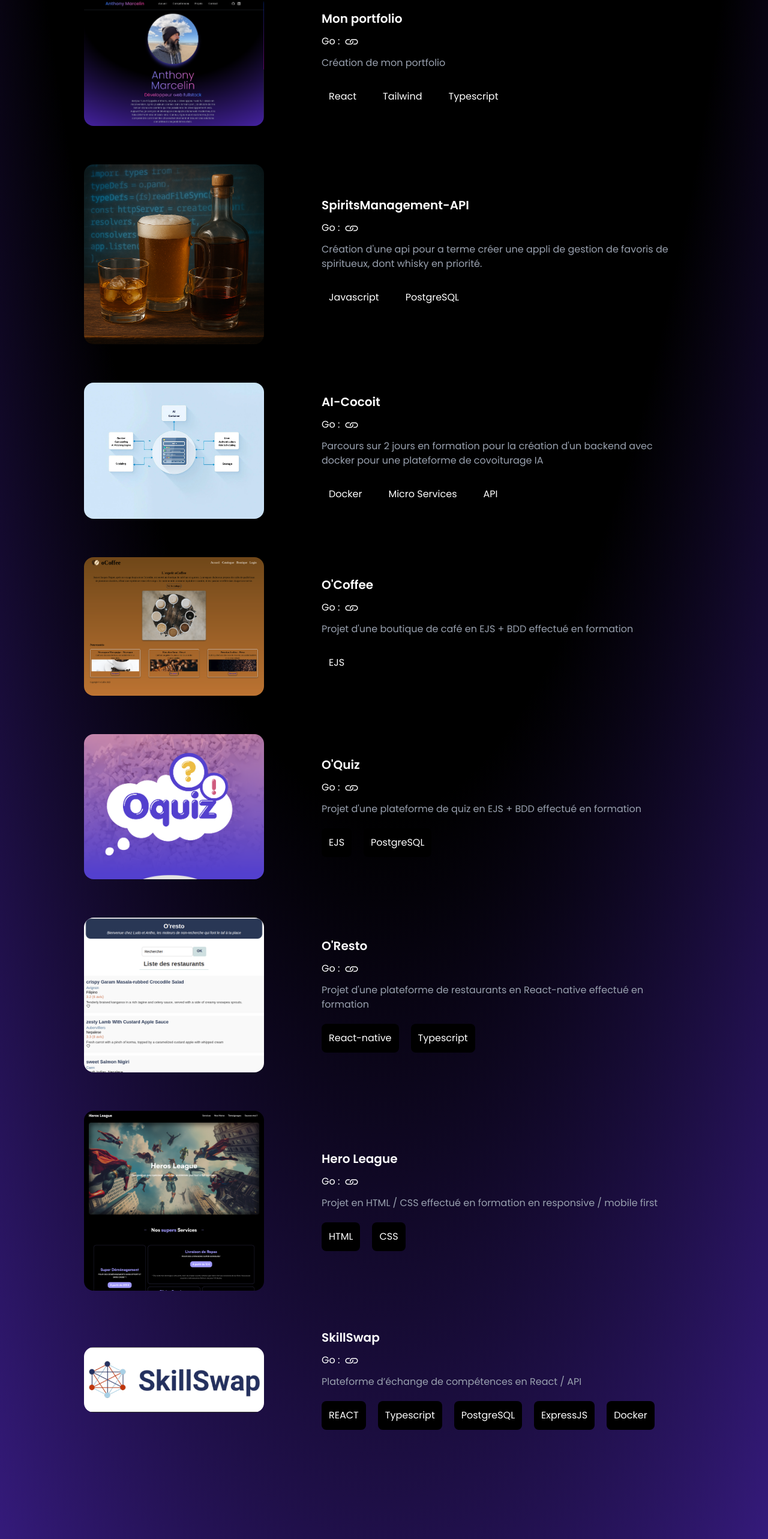
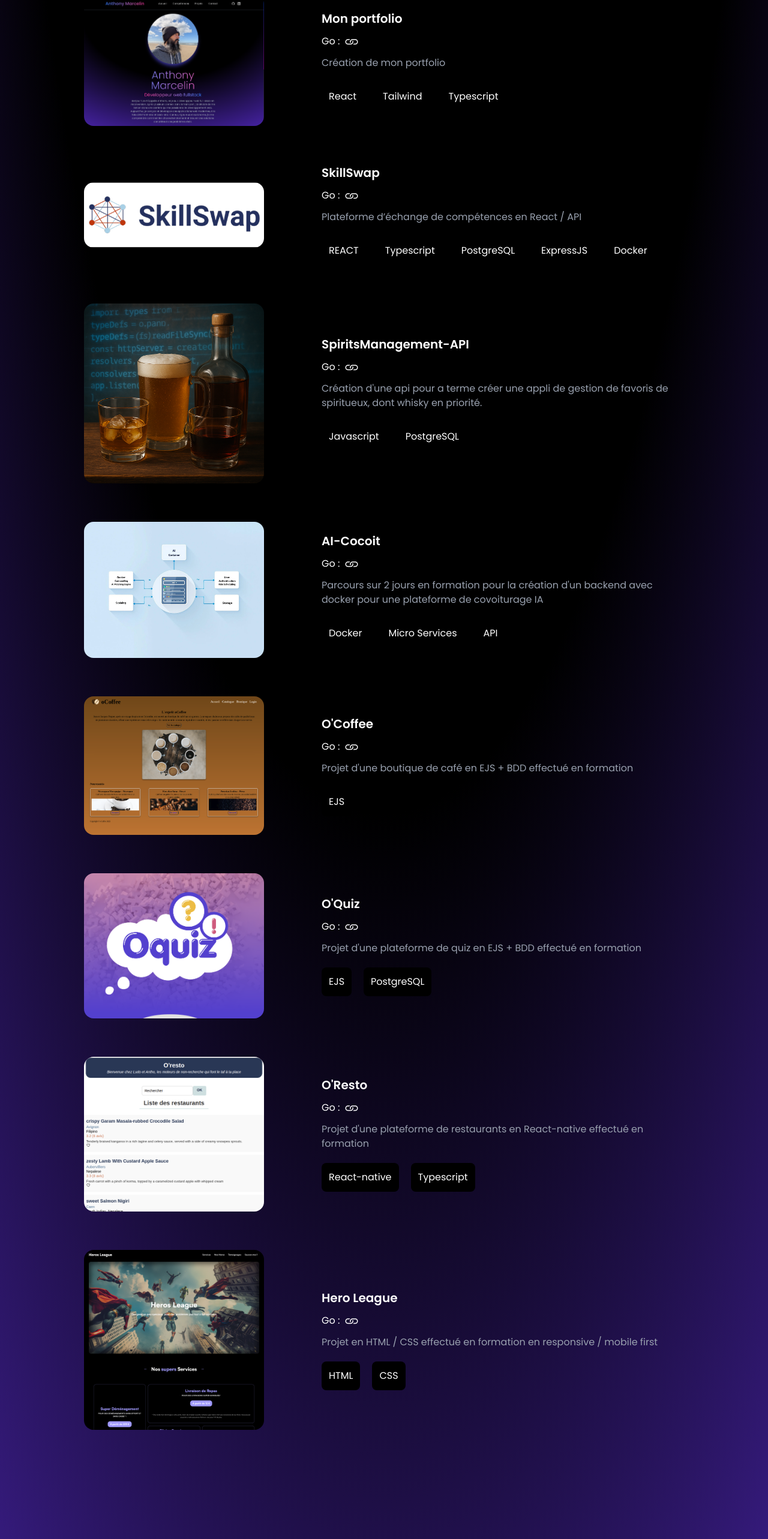
Before and after one commit to AnthonyMarcelin/portfolio, a React (Vite) app: page / in a window 1280 px wide. Shown: the part 1775-4341 px from the top of the page at 60% size. Built offline with nearby package versions, Linux system fonts and the light colour scheme.

Commit message:
fix: change skillswap list order

```diff
--- a/src/data/projects.ts
+++ b/src/data/projects.ts
@@ -6,6 +6,14 @@ const projects = [
     link: "https://github.com/AnthonyMarcelin/portfolio",
     description: "Création de mon portfolio",
     techno: ["React", "Tailwind", "Typescript"],
+  },
+  {
+    image: "/images/skillswap.webp",
+    alt: "photo du projet",
+    title: "SkillSwap",
+    link: "https://github.com/AnthonyMarcelin/SkillSwap",
+    description: "Plateforme d’échange de compétences en React / API",
+    techno: ["REACT", "Typescript", "PostgreSQL", "ExpressJS", "Docker"],
   },
   {
     image: "/images/API_spirit.webp",
@@ -61,14 +69,6 @@ const projects = [
       "Projet en HTML / CSS effectué en formation en responsive / mobile first",
     techno: ["HTML", "CSS"],
   },
-  {
-    image: "/images/skillswap.webp",
-    alt: "photo du projet",
-    title: "SkillSwap",
-    link: "https://github.com/AnthonyMarcelin/SkillSwap",
-    description: "Plateforme d’échange de compétences en React / API",
-    techno: ["REACT", "Typescript", "PostgreSQL", "ExpressJS", "Docker"],
-  },
 ];
 
 export default projects;
```
